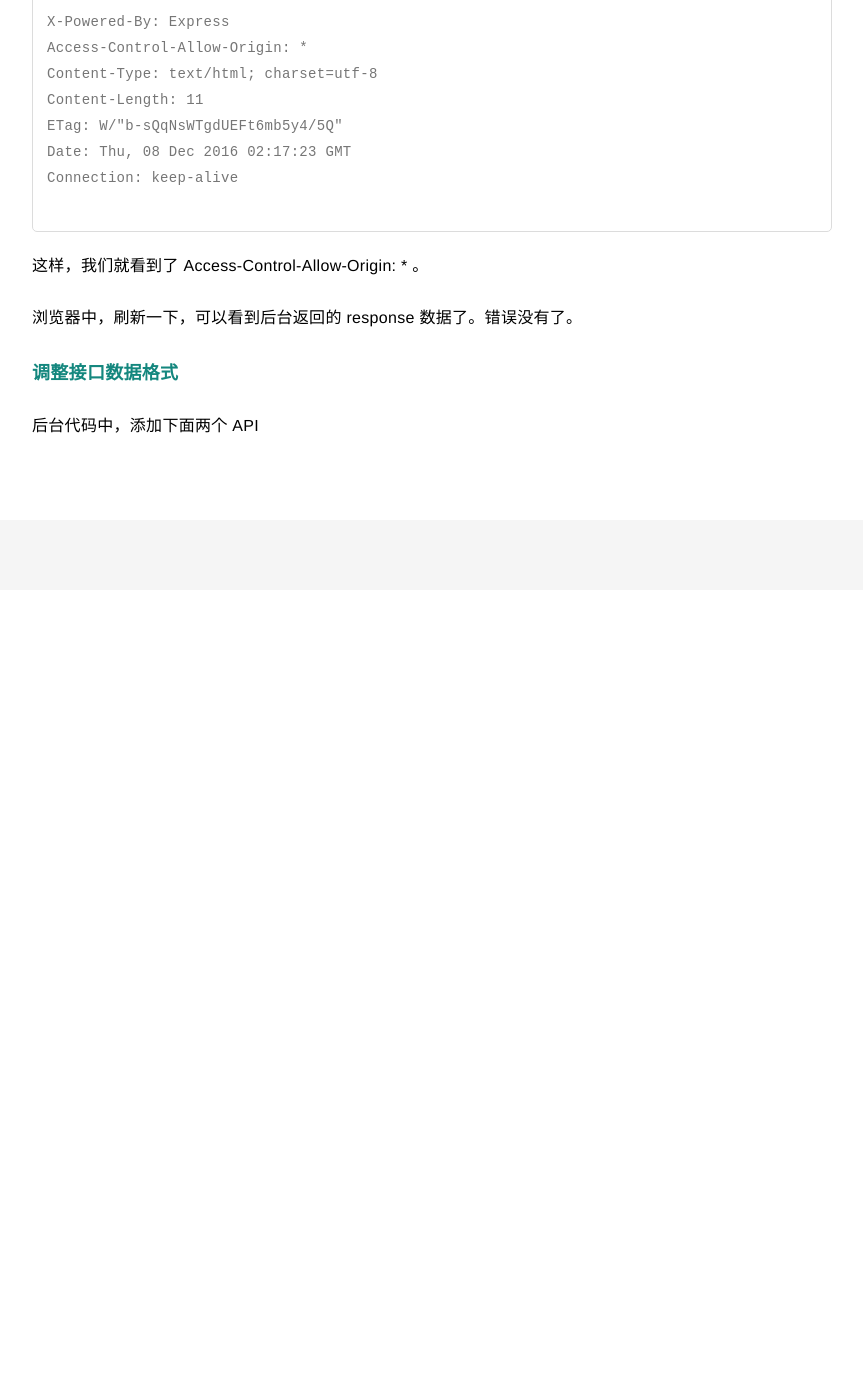
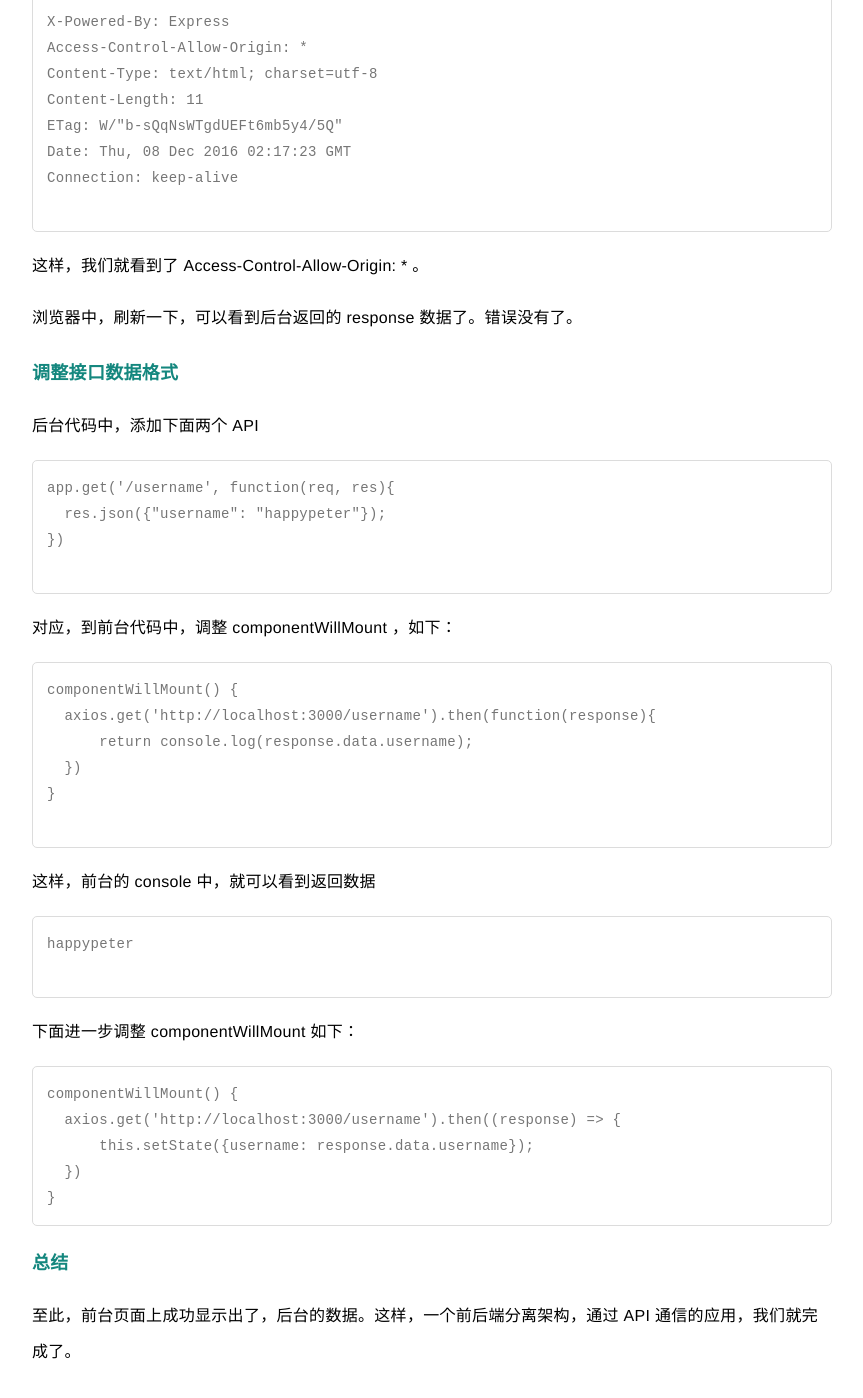
Before and after one commit to jackieliutao/forscape1003.github.io, a Jekyll site: the page built from express/2-express.md, in a window 1280 px wide and 1400 px high, scrolled down 7632 px. Shown: the whole window, without its empty margins (208-1071 px from the left). Built offline with Jekyll 4.4.1, drawn with Linux system fonts in a browser that asks for light colours; before the commit the page ends 8222 px from its top, so only the background shows below that.

Commit message:
add 2-express.ms

````diff
--- a/express/2-express.md
+++ b/express/2-express.md
@@ -300,3 +300,41 @@ Connection: keep-alive
 ### 调整接口数据格式
 
 后台代码中，添加下面两个 API
+
+```
+app.get('/username', function(req, res){
+  res.json({"username": "happypeter"});
+})
+
+```
+
+对应，到前台代码中，调整 componentWillMount ，如下：
+
+```
+componentWillMount() {
+  axios.get('http://localhost:3000/username').then(function(response){
+      return console.log(response.data.username);
+  })
+}
+
+```
+这样，前台的 console 中，就可以看到返回数据
+
+```
+happypeter
+
+```
+
+下面进一步调整 componentWillMount 如下：
+
+```
+componentWillMount() {
+  axios.get('http://localhost:3000/username').then((response) => {
+      this.setState({username: response.data.username});
+  })
+}
+```
+
+### 总结
+
+至此，前台页面上成功显示出了，后台的数据。这样，一个前后端分离架构，通过 API 通信的应用，我们就完成了。
````
